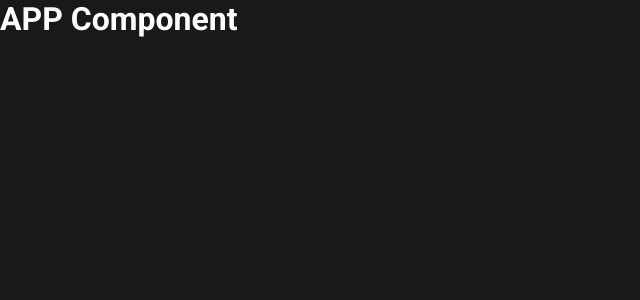
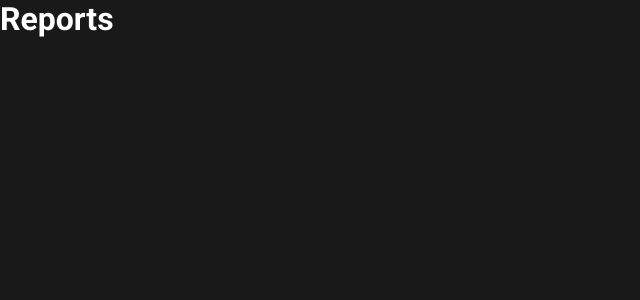
Before and after one commit to leandrofahur/crypto-track-dashboard, a React (Vite) app in the folder client/: page /reports in a window 1280 px wide. Shown: the top 300 px of the page, without its empty margins (0-640 px from the left). Built offline with nearby package versions, Linux system fonts and the light colour scheme.

Commit message:
Created the company logo and baisc routing

```diff
--- a/client/package.json
+++ b/client/package.json
@@ -14,6 +14,7 @@
     "phosphor-react": "^1.4.1",
     "react": "^18.2.0",
     "react-dom": "^18.2.0",
+    "react-router-dom": "6",
     "styled-components": "^5.3.6"
   },
   "devDependencies": {
--- a/client/src/App.tsx
+++ b/client/src/App.tsx
@@ -1,3 +1,6 @@
+import { BrowserRouter } from 'react-router-dom'
+import { Router } from './Router'
+
 import { ThemeProvider } from 'styled-components'
 import { GlobalStyles } from './styles/global'
 import { defaultTheme } from './styles/themes/default'
@@ -5,7 +8,9 @@ import { defaultTheme } from './styles/themes/default'
 export function App() {
   return (
     <ThemeProvider theme={defaultTheme}>
-      <h1>APP Component</h1>
+      <BrowserRouter>
+        <Router />
+      </BrowserRouter>
       <GlobalStyles />
     </ThemeProvider>
   )
--- /dev/null
+++ b/client/src/Router.tsx
@@ -0,0 +1,12 @@
+import { Routes, Route } from 'react-router-dom'
+import { Dashboard } from './pages/Dashboard'
+import { Reports } from './pages/Reports'
+
+export const Router = () => {
+  return (
+    <Routes>
+      <Route path="/" element={<Dashboard />} />
+      <Route path="/reports" element={<Reports />} />
+    </Routes>
+  )
+}
--- /dev/null
+++ b/client/src/pages/Dashboard/index.tsx
@@ -0,0 +1,3 @@
+export function Dashboard() {
+  return <h1>Dashboard</h1>
+}
--- /dev/null
+++ b/client/src/pages/Reports/index.tsx
@@ -0,0 +1,3 @@
+export function Reports() {
+  return <h1>Reports</h1>
+}
```
Also changed, not shown: client/src/assets/logo.svg (added), 1 other file (tests, documents, lock files or other folders).
